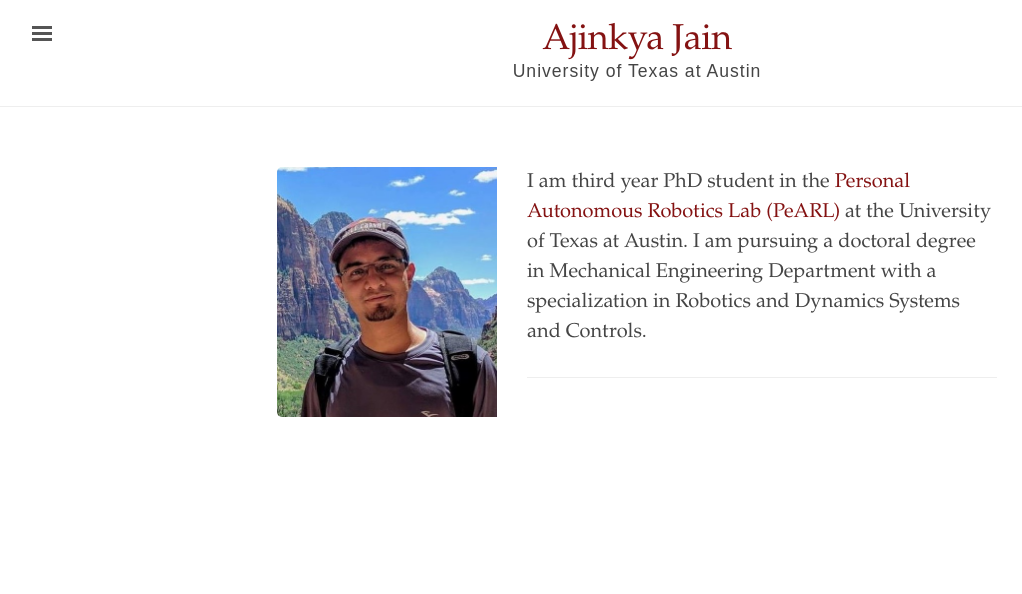
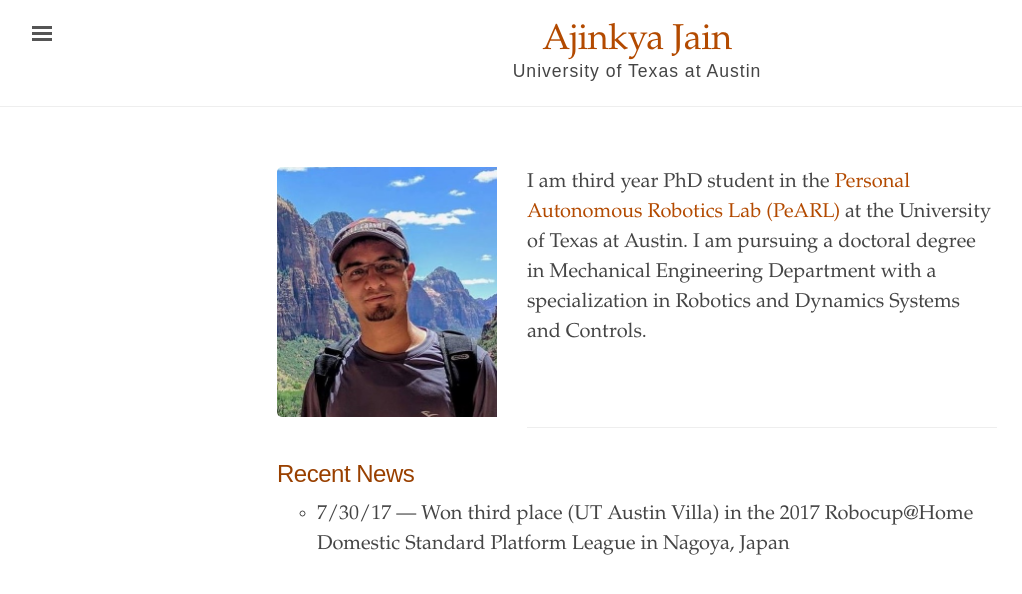
Before and after one commit to jainajinkya/jainajinkya.github.io, a Jekyll site: the page built from index.html, in a window 1280 px wide. Shown: the top 594 px of the page, without its empty margins (3-1025 px from the left). Built offline with Jekyll 4.4.1, drawn with Linux system fonts in a browser that asks for light colours.

Commit message:
changed color theme

```diff
--- a/_includes/head.html
+++ b/_includes/head.html
@@ -55,7 +55,7 @@
 
 
   <!-- Icons -->
-  <link rel="robot-logo" sizes="180x180" href="{{ site.baseurl }}/assets/robot-logo.jpg"/>
+  <link rel="robot-logo" sizes="180x180" href="{{ site.baseurl }}/assets/robot-logo.ico"/>
   <!-- <link rel="shortcut icon" href="{{ site.baseurl }}/assets/favicon.ico"/> -->
 
   <!-- RSS -->
--- a/_sass/_ed.scss
+++ b/_sass/_ed.scss
@@ -21,12 +21,12 @@
 $main-font: "Palatino Linotype", "Book Antiqua", Palatino, serif;
 
 $heading-font: sans-serif;
-$heading-color: #404040;
+$heading-color: #994000  ; /*#404040;*/
 
 $text-color: #454545;
 $regular-font-size: 20px;
 
-$link-color: #841212;
+$link-color: #b34a00; /*#841212;*/
 
 /* To apply a different color scheme to the whole scroll down to the themes section for instructions */
 
@@ -260,7 +260,7 @@ th {
 }
 tbody tr:nth-child(odd) td,
 tbody tr:nth-child(odd) th {
-  background-color: #f9f9f9;
+  background-color: #CF5300; /*#f9f9f9;*/
 }
 
 
--- a/index.html
+++ b/index.html
@@ -9,20 +9,16 @@ title: "Home"
 <img src="files/ajinkya.jpg" alt="ajinkya" style="width:250px;height:250px;">
 
 <p>I am third year PhD student in the <a href="http://www.cs.utexas.edu/~sniekum/" target="_blank"> Personal Autonomous Robotics Lab (PeARL)</a> at the University of Texas at Austin. I am pursuing a doctoral degree in Mechanical Engineering Department with a specialization in Robotics and Dynamics Systems and Controls.</p>
+&nbsp;
 </div>
 
 <hr>
 
-<!-- <div class="toc">
-  <h2>sample texts</h2>
+<div class="toc">
+  <h2>Recent News</h2>
   <ul class="texts">
-  {% for item in site.texts %}
-
     <li class="text-title">
-      <a href="{{ site.baseurl }}{{ item.url }}">
-        {{ item.title }}
-      </a>
+      <p> 7/30/17 — Won third place (UT Austin Villa) in the 2017 Robocup@Home Domestic Standard Platform League in Nagoya, Japan </p>
     </li>
-  {% endfor %}
   </ul>
-</div> -->
+</div>
```
Also changed, not shown: assets/robot-logo.ico (added), assets/robot-logo.png (added).
